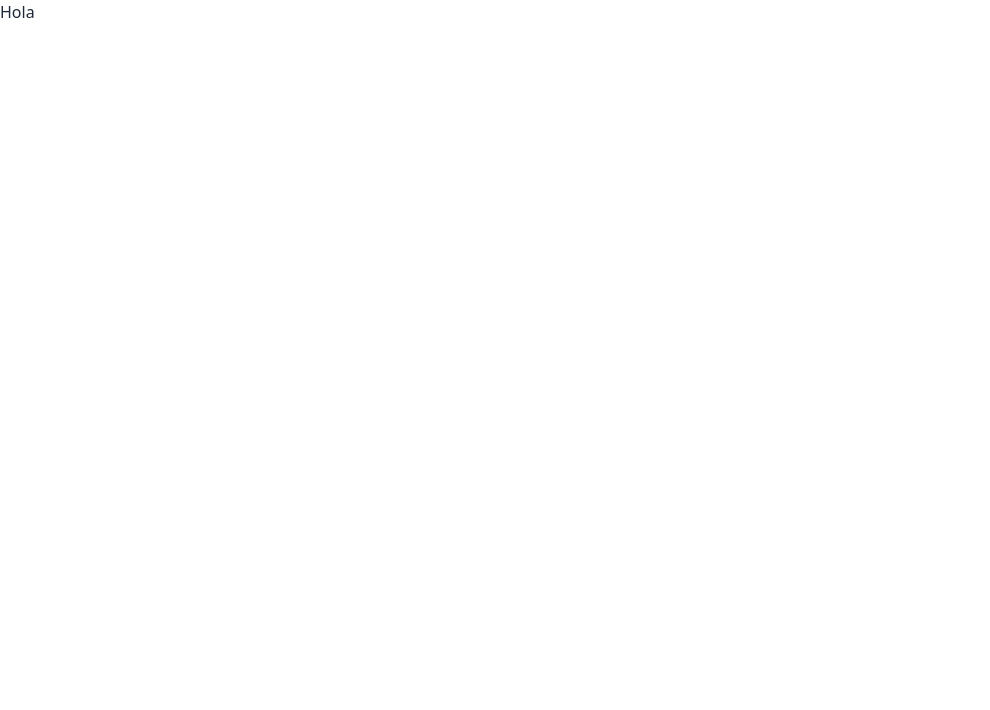
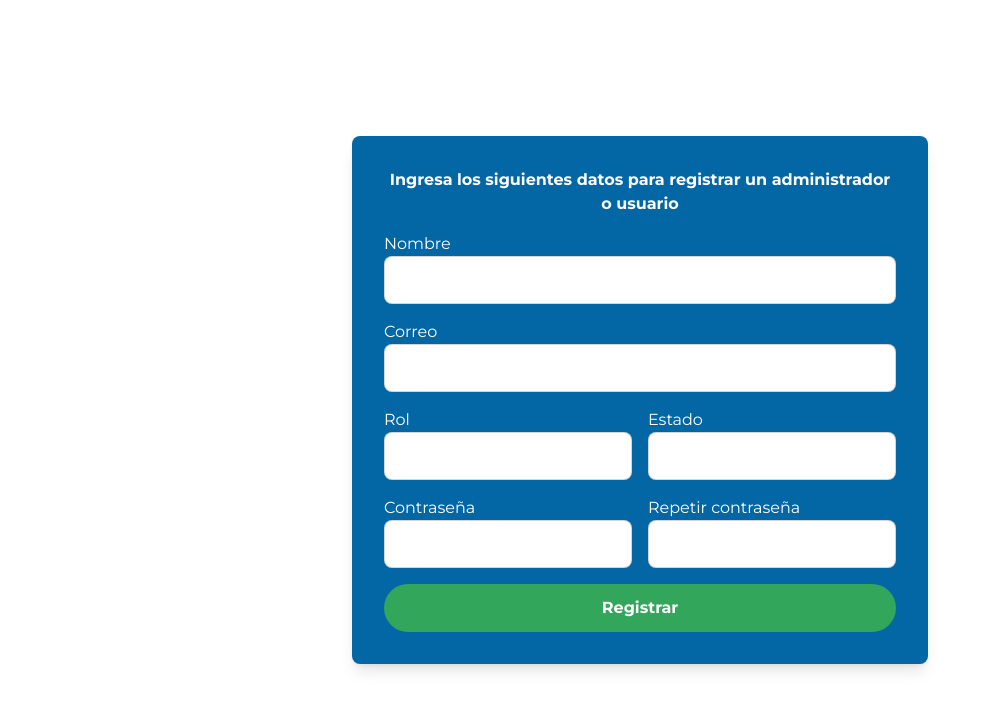
Before and after one commit to alexanderDeb/TapToGo, a React (Create React App) app: page / in a window 1280 px wide. Shown: the top 710 px of the page, without its empty margins (0-990 px from the left). Built offline with nearby package versions, Linux system fonts and the light colour scheme.

Commit message:
Fronted registro

```diff
--- a/public/index.html
+++ b/public/index.html
@@ -1,6 +1,9 @@
 <!DOCTYPE html>
 <html lang="en">
   <head>
+    <link rel="preconnect" href="https://fonts.googleapis.com">
+    <link rel="preconnect" href="https://fonts.gstatic.com" crossorigin>
+    <link href="https://fonts.googleapis.com/css2?family=Montserrat:ital,wght@0,100..900;1,100..900&display=swap" rel="stylesheet">
     <meta charset="utf-8" />
     <link rel="icon" href="%PUBLIC_URL%/favicon.ico" />
     <meta name="viewport" content="width=device-width, initial-scale=1" />
@@ -15,15 +18,6 @@
       user's mobile device or desktop. See https://developers.google.com/web/fundamentals/web-app-manifest/
     -->
     <link rel="manifest" href="%PUBLIC_URL%/manifest.json" />
-    <!--
-      Notice the use of %PUBLIC_URL% in the tags above.
-      It will be replaced with the URL of the `public` folder during the build.
-      Only files inside the `public` folder can be referenced from the HTML.
-
-      Unlike "/favicon.ico" or "favicon.ico", "%PUBLIC_URL%/favicon.ico" will
-      work correctly both with client-side routing and a non-root public URL.
-      Learn how to configure a non-root public URL by running `npm run build`.
-    -->
     <title>Registro</title>
   </head>
   <body>
--- a/src/App.js
+++ b/src/App.js
@@ -1,9 +1,9 @@
-// import Register from './Pages/register_page'
+import Register from './Pages/register_page'
 
 
 function App() {
   return (
-    <>Hola</>
+    < Register/>
   );
 }
 
--- a/src/Pages/register_page.jsx
+++ b/src/Pages/register_page.jsx
@@ -1,9 +1,9 @@
-import { React, useState, useEffect } from "react";
-import { useNavigate } from "react-router-dom";
+import { React, useState} from "react";
+// import { useNavigate } from "react-router-dom";
 
 //Estados del formulario
 export default function Register() {
-    let navigate = useNavigate();
+    // let navigate = useNavigate();
     const [Name, setName] = useState("");
     const [Email, setEmail] = useState("");
     const [Role, setRole] = useState("");
@@ -12,7 +12,7 @@ export default function Register() {
     const [ConfirmPassword, setConfirmPassword] = useState("");
 
     //URL del registro en la API
-    const register_URL = "";
+    const register_URL = "https://rfidtaptogo.vercel.app/api/user";
 
     const handlerSubmit = async (e) => {
         //Evita que la pagina se recargue
@@ -46,7 +46,97 @@ export default function Register() {
             alert("Las contraseñas no coinciden. ")
         }
 
-    }
+    };
+    return (
+        <div className="min-h-screen flex items-center justify-center ">
+            {/* w-full ocupara todo el espacio horizontal del contenedor */}
+            {/* max-w-xl ancho máximo para el elemento */}
+            <div className="bg-blueForm p-8 rounded-lg shadow-lg w-full max-w-xl">
+                <p className="text-base-100 text-center font-bold mb-4">Ingresa los siguientes datos para registrar un administrador o usuario</p>
+                <form onSubmit={handlerSubmit} className="space-y-4">
+                    <div>
+                        <label className="block text-left text-base-100">Nombre</label>
+                        <input
+                            type="text"
+                            value={Name}
+                            onChange={(e) => setName(e.target.value)}
+                            required
+                            className="input input-bordered w-full"
+                        />
+                    </div>
+                    <div>
+                        <label className="block text-left text-base-100">Correo</label>
+                        <input
+                            type="email"
+                            value={Email}
+                            onChange={(e) => setEmail(e.target.value)}
+                            required
+                            className="input input-bordered w-full"
+                        />
+                    </div>
+                    <div className="flex space-x-4">
+                        <div className="w-full">
+                            <label className="block text-left text-base-100">Rol</label>
+                            <input
+                            type="text"
+                            value={Role}
+                            onChange={(e) => setRole(e.target.value)}
+                            required
+                            className="input input-bordered w-full"
+                            />
+
+                        </div>
+
+                        <div className="w-full">
+                            <label className="block text-left text-base-100">Estado</label>
+                            <input
+                            type="text"
+                            value={Status}
+                            onChange={(e) => setStatus(e.target.value)}
+                            required
+                            className="input input-bordered w-full"
+                            />
+
+                        </div>
+
+                    </div>
+                    {/* // flex space-x-4 para que ambos campos estén alineados horizontalmente. */}
+                    <div className="flex space-x-4">
+                        <div className="w-full">
+                            <label className="block text-left text-base-100">Contraseña</label>
+                            <input
+                            type="password"
+                            value={Password}
+                            onChange={(e) => setPassword(e.target.value)}
+                            required
+                            // w-full en Tailwind CSS se utiliza para establecer el ancho completo de un elemento
+                            className="input input-bordered w-full"
+                            />
+                        </div>
+
+                        <div className="w-full">
+                            <label className="block text-left text-base-100">Repetir contraseña</label>
+                            <input
+                            type="password"
+                            value={ConfirmPassword}
+                            onChange={(e) => setConfirmPassword(e.target.value)}
+                            required
+                            className="input input-bordered w-full"
+                            />
+
+                        </div>
+
+                    </div>
+                    <div className="text-center mt-6">
+                        <button type="submit" className="btn-circle w-full  bg-BTN hover:bg-BTNHover text-base-100 font-bold">
+                            Registrar
+                        </button>
+                    </div>
+                </form>
+            </div>
+        </div>
+
+    );
 
 
 }
--- a/src/index.css
+++ b/src/index.css
@@ -1,3 +1,7 @@
 @tailwind base;
 @tailwind components;
 @tailwind utilities;
+
+html {
+    font-family: 'Montserrat', sans-serif;
+  }
--- a/tailwind.config.js
+++ b/tailwind.config.js
@@ -2,10 +2,21 @@
 module.exports = {
   content: ["./index.html", "./src/**/*.{js,ts,jsx,tsx}"],
   theme: {
-    extend: {},
+    extend: {
+      fontFamily: {
+        montserrat: ['Montserrat', 'sans-serif'],
+      },
+    },
     colors: {
+      blueForm:"#0367A6",
+      BTN:"#32A65A",
+      BTNHover:"#228A3C",
+
 
     },
   },
   plugins: [require("daisyui")],
+  daisyui: {
+    themes: ["light"],
+  },
 }
```
